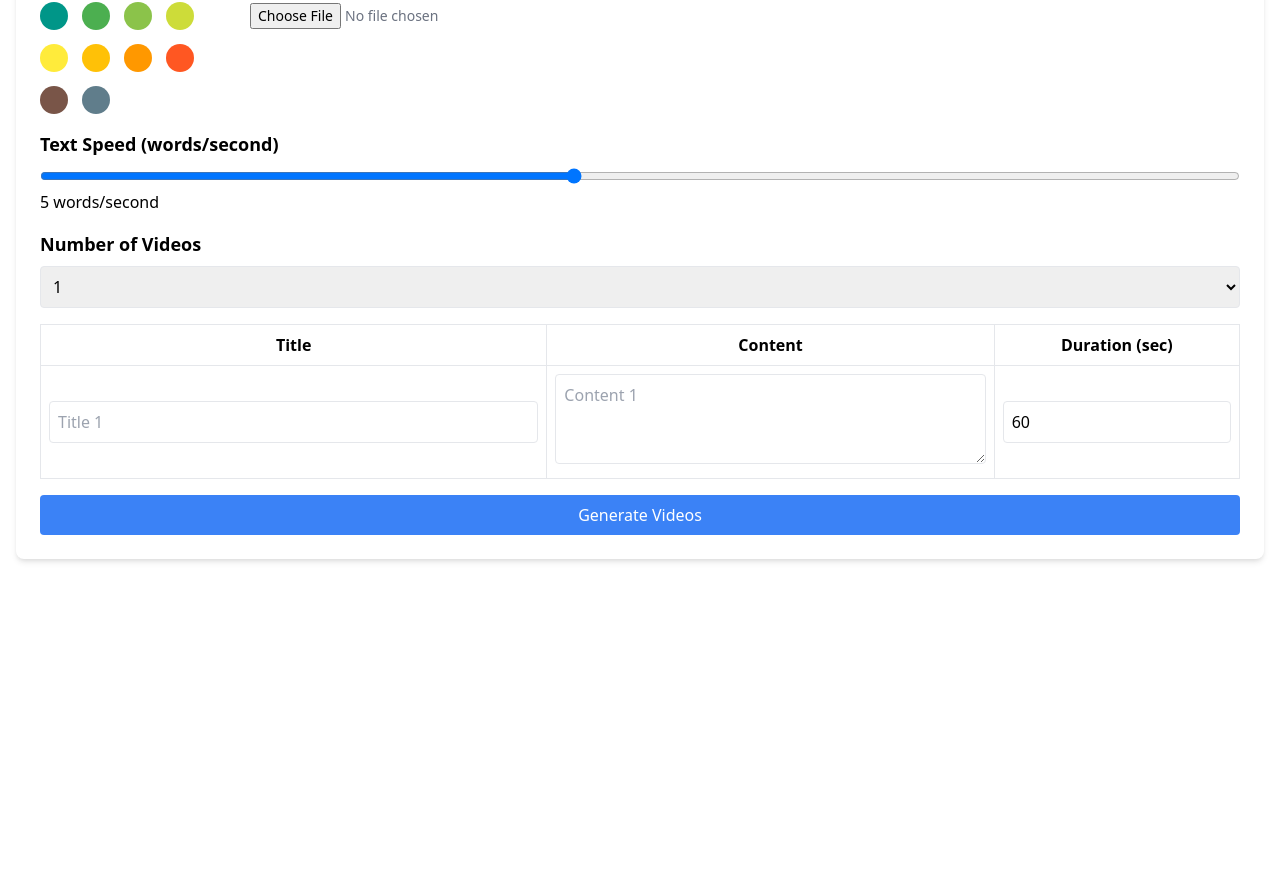
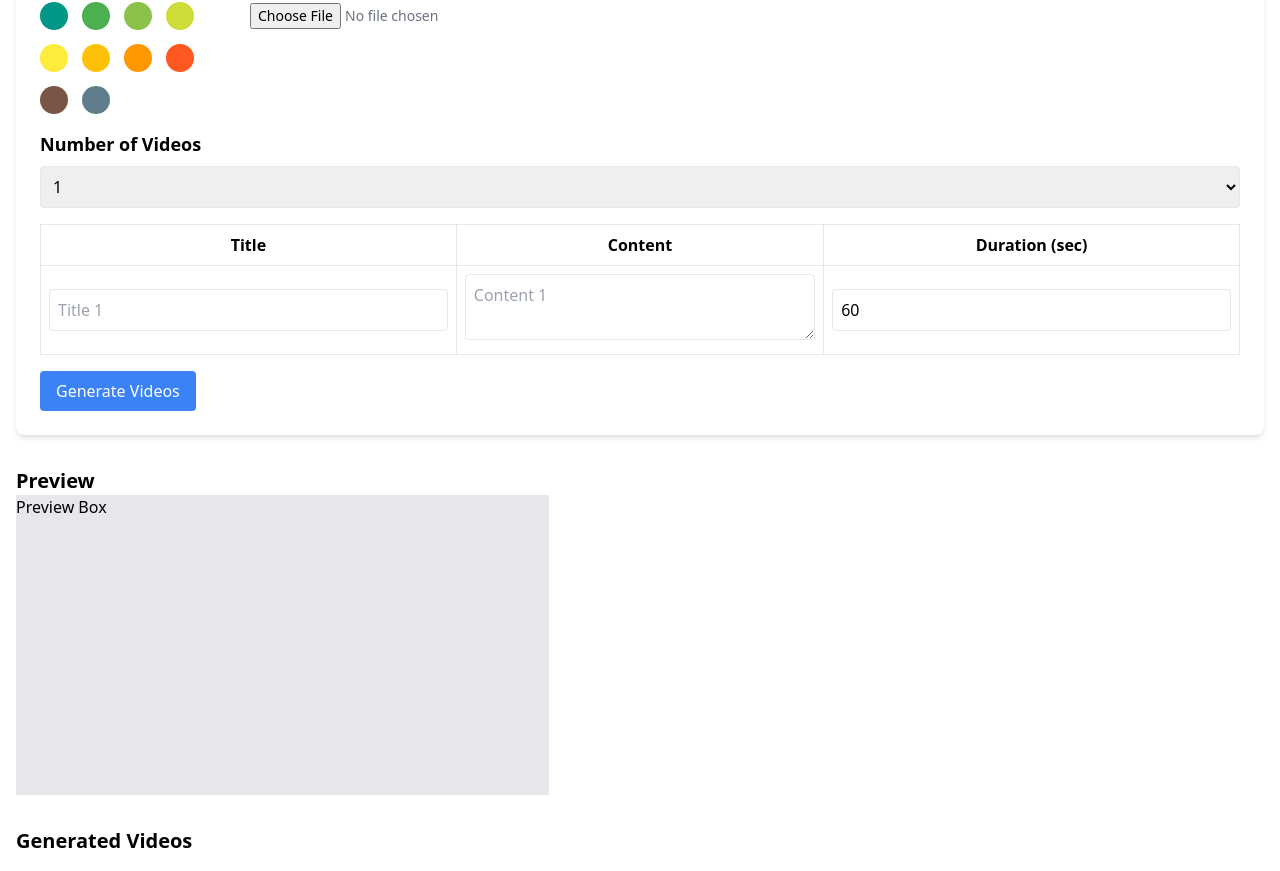
Before and after one commit to gokkull-15/vidmaker-app, a React (Create React App) app: page / in a window 1280 px wide. Shown: the part 300-1171 px from the top of the page. Before the commit the page ends 875 px from the top, so only its background shows below. Built offline with nearby package versions, Linux system fonts and the light colour scheme.

Commit message:
frontend

```diff
--- a/package.json
+++ b/package.json
@@ -3,6 +3,8 @@
   "version": "0.1.0",
   "private": true,
   "dependencies": {
+    "@ffmpeg/core": "^0.12.10",
+    "@ffmpeg/ffmpeg": "^0.12.15",
     "cra-template": "1.2.0",
     "react": "^19.0.0",
     "react-color": "^2.19.3",
--- a/src/components/VidMaker.jsx
+++ b/src/components/VidMaker.jsx
@@ -1,5 +1,6 @@
 import React, { useState, useRef } from "react";
 import { CirclePicker } from "react-color";
+import { FFmpeg } from "@ffmpeg/ffmpeg"; // Import FFmpeg directly
 
 const VideoMaker = () => {
   const [aspectRatio, setAspectRatio] = useState("16:9");
@@ -12,7 +13,6 @@ const VideoMaker = () => {
       .map(() => ({ title: "", content: "", duration: 60 }))
   );
   const [generatedVideos, setGeneratedVideos] = useState([]);
-  const [textSpeed, setTextSpeed] = useState(5); // Words per second
   const fileInputRef = useRef(null);
 
   const ratioOptions = ["16:9", "9:16", "1:1", "4:3"];
@@ -38,7 +38,7 @@ const VideoMaker = () => {
     setContentTable(newTable);
   };
 
-  const generateVideos = () => {
+  const generateVideos = async () => {
     const validVideos = contentTable
       .slice(0, numberOfVideos)
       .filter((row) => row.title && row.content);
@@ -51,12 +51,69 @@ const VideoMaker = () => {
         backgroundImage,
         aspectRatio,
         duration: row.duration,
-        textSpeed,
       }));
 
+      // Set the generated videos for display
       setGeneratedVideos(videos);
+
+      // Generate MP4 video files for each valid video
+      await generateMP4Videos(videos);
     } else {
       alert("Please fill all titles and contents");
+    }
+  };
+
+  const generateMP4Videos = async (videos) => {
+    const ffmpeg = new FFmpeg({ log: true });
+    await ffmpeg.load(); // Load the FFmpeg wasm module
+
+    for (const video of videos) {
+      const {
+        title,
+        content,
+        backgroundColor,
+        backgroundImage,
+        aspectRatio,
+        duration,
+      } = video;
+
+      // Generate a background color or image
+      const backgroundFile = backgroundImage
+        ? `-i ${backgroundImage}` // Use image file
+        : `-f lavfi -t ${duration} -i color=${backgroundColor}:s=640x480:r=30`; // Use color background
+
+      // Convert text content into video using FFmpeg API
+      const textOverlay = `${title}: ${content}`;
+
+      const fileName = `${title}.mp4`;
+      await ffmpeg.FS(
+        "writeFile",
+        "input.txt",
+        new TextEncoder().encode(textOverlay)
+      );
+
+      // Example: generating video with text overlay
+      await ffmpeg.run(
+        backgroundFile,
+        "-vf",
+        `drawtext=textfile=input.txt:fontcolor=white:fontsize=24:x=(w-text_w)/2:y=(h-text_h)/2`,
+        "-t",
+        `${duration}`,
+        "-s",
+        aspectRatio, // Set aspect ratio
+        fileName
+      );
+
+      // Retrieve the generated MP4 file
+      const data = ffmpeg.FS("readFile", fileName);
+      const videoBlob = new Blob([data.buffer], { type: "video/mp4" });
+      const videoURL = URL.createObjectURL(videoBlob);
+
+      // Save the video URL to the generatedVideos state
+      setGeneratedVideos((prevVideos) => [
+        ...prevVideos,
+        { ...video, videoURL },
+      ]);
     }
   };
 
@@ -68,16 +125,6 @@ const VideoMaker = () => {
       width: `${(300 * width) / height}px`, // Dynamically adjust width based on aspect ratio
       height: "300px",
     };
-  };
-
-  const saveVideo = (video) => {
-    const videoBlob = new Blob([JSON.stringify(video)], {
-      type: "application/json",
-    });
-    const link = document.createElement("a");
-    link.href = URL.createObjectURL(videoBlob);
-    link.download = `${video.title}_video.json`;
-    link.click();
   };
 
   return (
@@ -131,22 +178,6 @@ const VideoMaker = () => {
           </div>
         </div>
 
-        {/* Text Speed Selection */}
-        <div className="mb-4">
-          <h3 className="mb-2 text-lg font-semibold">
-            Text Speed (words/second)
-          </h3>
-          <input
-            type="range"
-            min="1"
-            max="10"
-            value={textSpeed}
-            onChange={(e) => setTextSpeed(Number(e.target.value))}
-            className="w-full"
-          />
-          <span>{textSpeed} words/second</span>
-        </div>
-
         {/* Number of Videos Selection */}
         <div className="mb-4">
           <h3 className="mb-2 text-lg font-semibold">Number of Videos</h3>
@@ -196,7 +227,6 @@ const VideoMaker = () => {
                       }
                       placeholder={`Content ${index + 1}`}
                       className="w-full p-2 border rounded"
-                      rows={3}
                       required
                     />
                   </td>
@@ -205,15 +235,10 @@ const VideoMaker = () => {
                       type="number"
                       value={row.duration}
                       onChange={(e) =>
-                        updateContentTable(
-                          index,
-                          "duration",
-                          Number(e.target.value)
-                        )
+                        updateContentTable(index, "duration", e.target.value)
                       }
-                      min="10"
-                      max="120"
                       className="w-full p-2 border rounded"
+                      required
                     />
                   </td>
                 </tr>
@@ -222,55 +247,50 @@ const VideoMaker = () => {
           </table>
         </div>
 
-        {/* Generate Button */}
         <button
           onClick={generateVideos}
-          className="w-full py-2 text-white bg-blue-500 rounded hover:bg-blue-600"
+          className="px-4 py-2 text-white bg-blue-500 rounded"
         >
           Generate Videos
         </button>
+      </div>
 
-        {/* Generated Videos Preview */}
-        {generatedVideos.length > 0 && (
-          <div className="mt-4">
-            <h3 className="mb-2 text-lg font-semibold">Generated Videos</h3>
-            <div className="grid grid-cols-2 gap-4">
-              {generatedVideos.map((video, index) => (
-                <div
-                  key={index}
-                  className="p-4 border rounded"
-                  style={{
-                    ...getPreviewDimensions(video.aspectRatio),
-                    backgroundColor: video.backgroundColor,
-                    backgroundImage: video.backgroundImage
-                      ? `url(${video.backgroundImage})`
-                      : "none",
-                    backgroundSize: "cover",
-                    backgroundPosition: "center",
-                  }}
-                >
-                  <div className="p-2 mb-2 text-2xl font-bold text-white bg-black/50">
-                    {video.title}
-                  </div>
-                  <div className="h-full p-2 overflow-auto text-xl text-white bg-black/50">
-                    {video.content}
-                  </div>
-                  <div className="flex mt-2 space-x-2">
-                    <button
-                      onClick={() => saveVideo(video)}
-                      className="w-full py-1 text-white bg-green-500 rounded"
-                    >
-                      Save Video
-                    </button>
-                    <button className="w-full py-1 text-white bg-blue-500 rounded">
-                      Edit Video
-                    </button>
-                  </div>
-                </div>
-              ))}
+      {/* Preview */}
+      <div className="mt-8">
+        <h3 className="text-xl font-semibold">Preview</h3>
+        <div className="flex space-x-4">
+          <div
+            style={getPreviewDimensions(aspectRatio)}
+            className="bg-gray-200"
+          >
+            Preview Box
+          </div>
+        </div>
+      </div>
+
+      {/* Generated Videos */}
+      <div className="mt-8">
+        <h3 className="text-xl font-semibold">Generated Videos</h3>
+        <div className="space-y-4">
+          {generatedVideos.map((video, index) => (
+            <div key={index} className="p-4 bg-gray-100 rounded shadow">
+              <p className="font-semibold">{video.title}</p>
+              <video
+                width="320"
+                height="240"
+                controls
+                src={video.videoURL} // Use the video URL here
+              />
+              <a
+                href={video.videoURL}
+                download={video.title + ".mp4"}
+                className="inline-block mt-2 text-blue-600"
+              >
+                Download
+              </a>
             </div>
-          </div>
-        )}
+          ))}
+        </div>
       </div>
     </div>
   );
```
Also changed, not shown: 1 other file (tests, documents, lock files or other folders).
